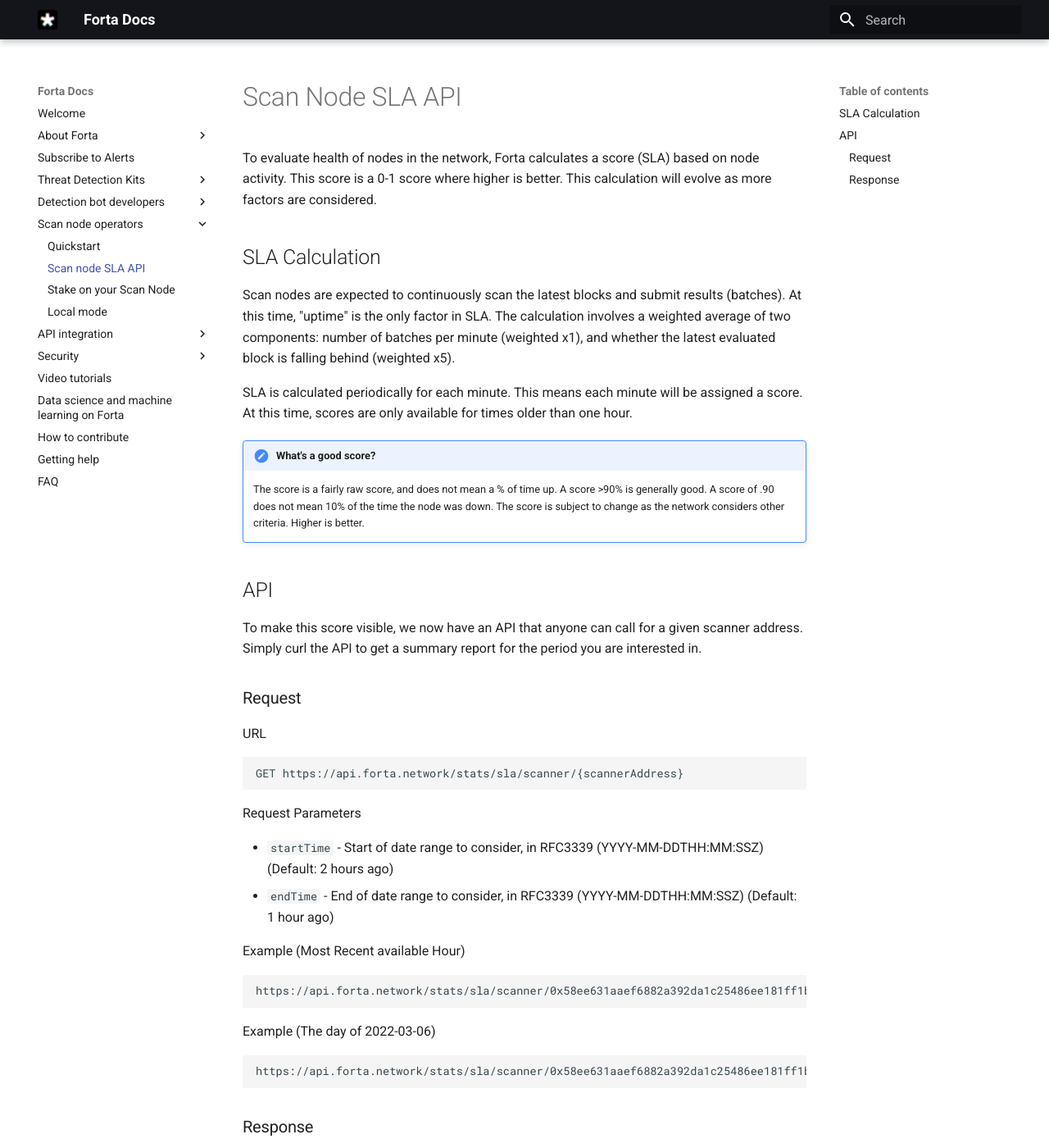
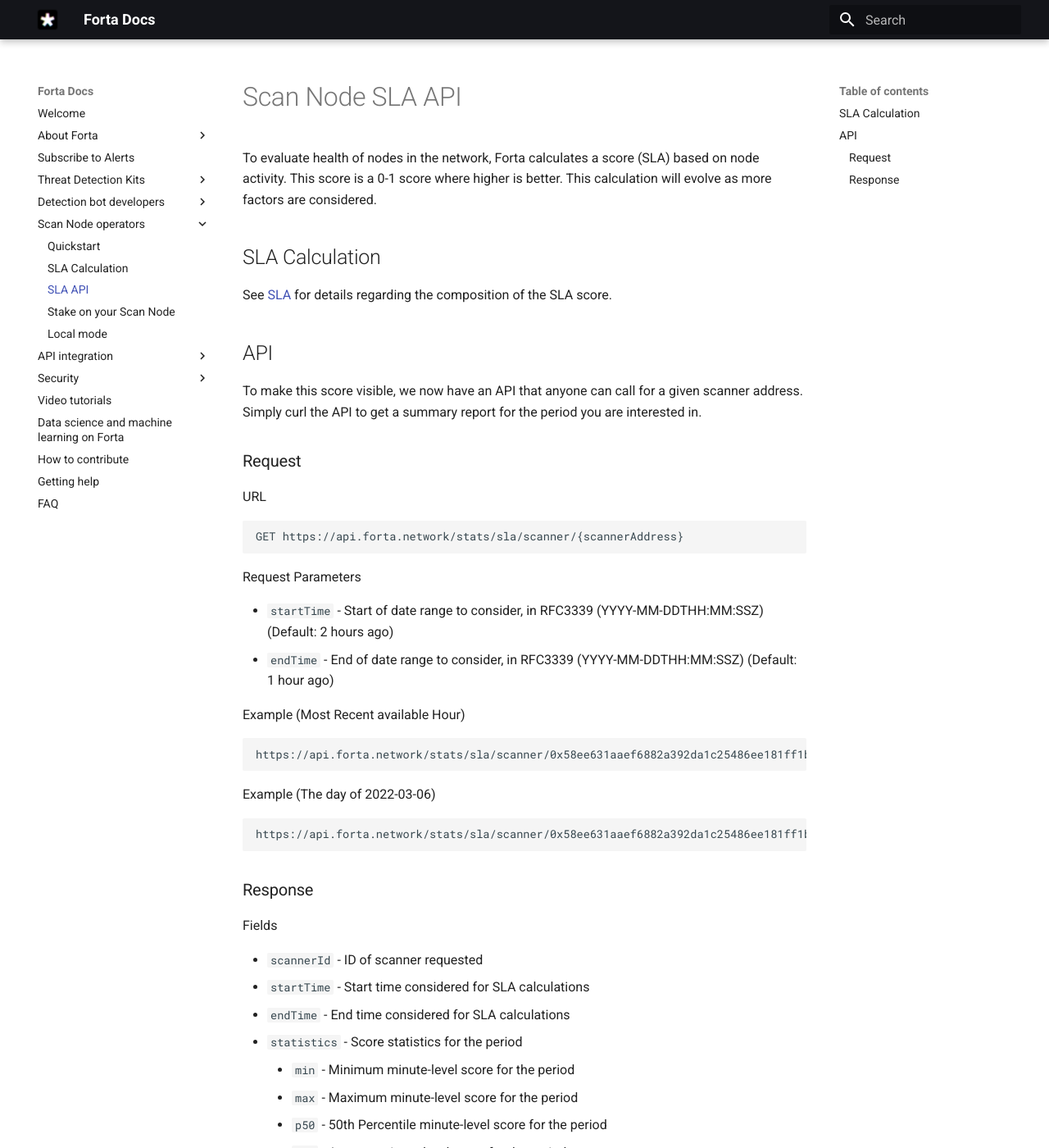
Before and after one commit to forta-network/docs, an MkDocs documentation site: the page built from docs/sla-api.md, in a window 1280 px wide and 1400 px high. Shown: the whole window at 82% size. Built offline with MkDocs 1.6.1 and Material for MkDocs 9.7.7, drawn with Linux system fonts in a browser that asks for light colours; some of the changed lines change nothing that is shown; some of the changed text lies outside the part shown.

Commit message:
update SLA calculation

````diff
--- a/docs/sla-api.md
+++ b/docs/sla-api.md
@@ -4,12 +4,7 @@
 
 ## SLA Calculation
 
-Scan nodes are expected to continuously scan the latest blocks and submit results (batches). At this time, "uptime" is the only factor in SLA. The calculation involves a weighted average of two components: number of batches per minute (weighted x1), and whether the latest evaluated block is falling behind (weighted x5).
-
-SLA is calculated periodically for each minute.  This means each minute will be assigned a score.  At this time, scores are only available for times older than one hour.
-
-!!! note "What's a good score?"
-    The score is a fairly raw score, and does not mean a % of time up.  A score >90% is generally good.  A score of .90 does not mean 10% of the time the node was down.  The score is subject to change as the network considers other criteria.  Higher is better.
+See [SLA](sla.md) for details regarding the composition of the SLA score.
 
 ## API
 
@@ -57,6 +52,9 @@
         - `expected_batch_count` - Expected number of batches for the minute
         - `latest_block` - Latest block sent by scan node in this minute
         - `expected_latest_block` - 75th Percentile block for all peers for this network
+        - `latest_block_threshold` - Threshold used for evaluation of the latest block
+        - `inspection_score` - The Resource score for the node (see [SLA](sla.md) for details)
+        - `expected_inspection_score` - Always 1 (for reference)
     - `scores` - Subscores that led to overall score for this minute
         - `name` - Name of score
         - `value` - Value of score (0-1)
--- /dev/null
+++ b/docs/sla.md
@@ -0,0 +1,197 @@
+# Scan Node SLA
+
+## What is SLA?
+
+The Forta Network must have reliable scan nodes.  Forta evaluates the performance of nodes using an SLA calculation so that the network can prioritize Bot assignments and issue rewards.
+
+There are three expectations of scanners
+
+- **Scanners must meet the minimum requirements of the network**
+- **Scanners must analyze recent data**
+- **Scanners must be online and regularly send data**
+
+Therefore, an **SLA Score** incorporates these expectations.
+
+## What is a good SLA?
+
+Higher is better.  Rewardable SLAs are between .75 and 1.
+
+## Monitor SLA
+
+See the [SLA API](sla-api.md) to monitor SLA.
+
+## Calculating SLA
+
+SLA is a minimum between the **Resource Score** and a weighted average of the **Data Quality Score** and the **Uptime Score**
+
+```
+SLA = minimum(
+    resource score,
+    weighted_average(
+        5 * data quality score,
+        1 * uptime score
+    )
+)
+```
+
+SLA is calculated per minute.  Nodes are rewarded for each minute they reliably meet the requirements of the network.
+
+### Resource Score
+
+Scanners must meet the requirements of the Scan Node.  All of the following requirements must be met.
+
+- Must run inspections recently
+- Must support trace_block if required for chain (mainnet, fantom)
+- Must support outbound internet access for Bots
+- Must have accessible JSON-RPC API
+- Must have JSON-RPC that supports net , web, and eth APIs
+- Must scan same chain as registered for
+- Must have a minimum amount of Ram (currently >16GB, only enforcing >8GB for now)
+
+!!! warning "All requirements must be met"
+    If any requirement is not met, the resource score will be zero, which will cause a zero SLA.
+
+### Data Quality Score
+
+Scanners must evaluate recent blocks.  Recent blocks are continuously evaluated by comparing the latest block analyzed with the 75th percentile block for scanners registered for the same chain.  The block used for calculations is the **maximum** block sent for the given minute.  This means it will consider the last block analyzed in the minute.
+
+The Data Quality Score decreases from 1 to 0 until a node's latest block is 10 minutes behind the 75th percentile.
+
+!!! note "Exceeding the Expected Block"
+    It is possible to exceed the 75th percentile, but if it FAR exceeds, it can be because the scanner is pointed to the wrong chain or other issue.  Full credit is given until a block is more than 10 minutes ahead of the 75th percentile, then the score drops to 0.
+
+```
+# Latest Block is Ahead of Expected Block
+if Latest Block is ahead of Expected Block:
+    if Difference is within 10 minutes Expected Block:
+        return 1
+    else:
+        return 0
+
+# Latest Block is Behind Expected Block
+return 1 - ( (expected block - latest block) / threshold )
+```
+
+### Uptime Score
+
+Scanners must send data at regular intervals so that the network can deliver timely alerts.  The nodes send a batch file to the Forta API every 15 seconds.  This means there should be 4 batches per minute.
+
+The uptime score is the percent difference between the number of batches and expected number of batches.  Due to timing, this count can flucutate between 3 and 5, but this does not impact the SLA very much, because the score is not weighted as high as others.
+
+However, if data is not being sent at all, all other scores will be impacted as well.
+
+```
+uptime score = 1 - ( abs ( number of batches - 4 ) ) / 4 )
+```
+
+## Examples
+
+### Node is 5 blocks behind on mainnet
+
+Subscores
+
+- Resouce score is 1
+- Data Quality Score is 0.8837
+- Uptime score is 1
+
+Calculation
+```
+SLA = minimum(
+    1,
+    weighted_average(
+        5 * .8837,
+        1 * 1
+    )
+)
+```
+
+Score is **0.9031**
+
+### Node is 100 blocks behind on mainnet
+
+(mainnet uses ~13s blocks, yielding 43 blocks in 10 minutes)
+
+Subscores
+
+- Resouce score is 1
+- Data Quality Score is 0, because 43 blocks is the threshold
+- Uptime score is 1
+
+Calculation
+```
+SLA = minimum(
+    1,
+    weighted_average(
+        5 * 0,
+        1 * 1
+    )
+)
+```
+
+Score is **0.166666**
+
+### Node does not support trace_block on mainnet
+
+Subscores
+
+- Resouce score is 0
+- Data Quality Score is 1
+- Uptime score is 1
+
+Calculation
+```
+SLA = minimum(
+    0,
+    weighted_average(
+        5 * 1,
+        1 * 1
+    )
+)
+```
+
+Score is **0**
+
+### Node does not support trace_block on polygon
+
+Subscores
+
+- Resouce score is 1  (not required for polygon)
+- Data Quality Score is 1
+- Uptime score is 1
+
+Calculation
+```
+SLA = minimum(
+    1,
+    weighted_average(
+        5 * 1,
+        1 * 1
+    )
+)
+```
+
+Score is **1**
+
+### Node sends 2 batches per minute (instead of 4)
+
+!!! note "Irregular Batch Rate"
+    Generally not sending regular batches will also impact other scores.  If somehow only the number of batches is impacted but nothing else, the score is not impacted very much (as in this example).
+
+Subscores
+
+- Resouce score is 1
+- Data Quality Score is 1
+- Uptime score is 0.5
+
+Calculation
+```
+SLA = minimum(
+    1,
+    weighted_average(
+        5 * 1,
+        1 * 0.5
+    )
+)
+```
+
+Score is **0.916666667**
--- a/mkdocs.yml
+++ b/mkdocs.yml
@@ -86,9 +86,10 @@
           - Solace Contest (3/1/2022): contest5-solace.md
           - Forta Contest 2 (4/27/2022): contest6-forta.md
           - Forta Contest 3 (6/17/2022): contest7-forta.md
-  - Scan node operators:
+  - Scan Node operators:
       - Quickstart: scanner-quickstart.md
-      - Scan node SLA API: sla-api.md
+      - SLA Calculation: sla.md
+      - SLA API: sla-api.md
       - Stake on your Scan Node: stake-on-scan-node.md
       - Local mode: scanner-local-mode.md
   - API integration:
````
